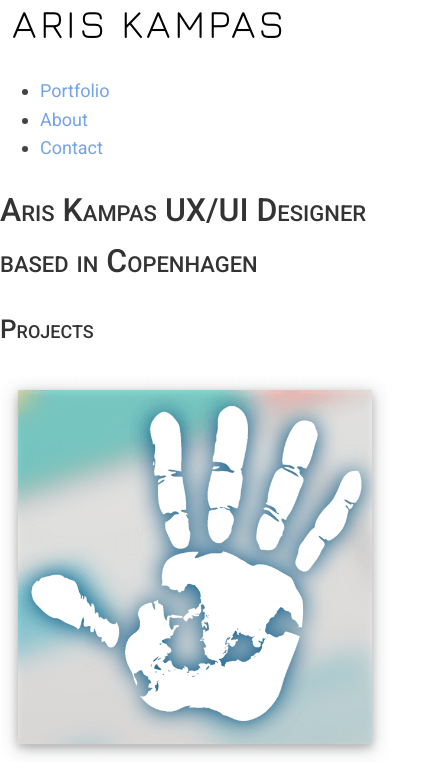
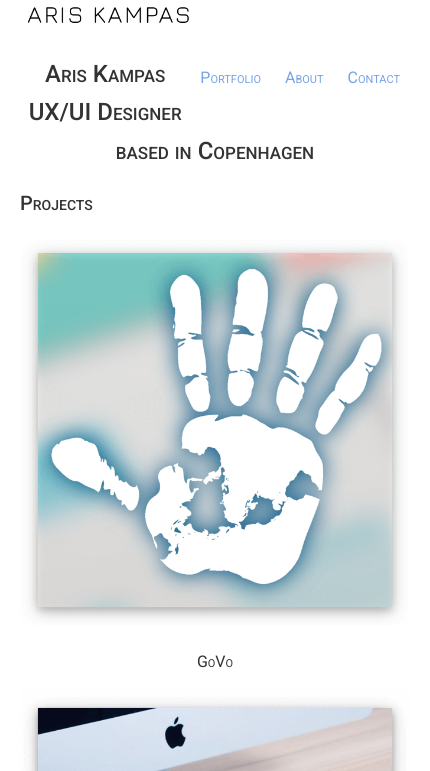
Before and after one commit to ariskampas/portfolio, a plain HTML site: page index.html in a window 390 px wide. Shown: the top 771 px of the page, 430 px wide, since content can reach past the window. Drawn offline with nearby package versions, Linux system fonts and the light colour scheme.

Commit message:
changes to css styling file according to the new styling

```diff
--- a/css/style.css
+++ b/css/style.css
@@ -5,33 +5,55 @@ secondary colors (grey lighter) #444444
 link color: light blue #75a3e7
 page background color white #ffffff
 */
-
 /* Typography */
 body {
-  font-family: 'Roboto', sans-serif; /* set body font*/
-  font-size: 18px; /* body font size to 16px */
-  line-height: 1.6; /* body line height is set to 1.6 */
-  font-weight: 400; /* font weight is set to thin, 100 */
-  color: #444444; /* default copy color dark grey */
-  background-color: #ffffff; /* background color white */
+  font-family: 'Roboto', sans-serif;
+  /* set body font*/
+  font-size: 18px;
+  /* body font size to 16px */
+  line-height: 1.6;
+  /* body line height is set to 1.6 */
+  font-weight: 400;
+  /* font weight is set to thin, 100 */
+  color: #444444;
+  /* default copy color dark grey */
+  background-color: #ffffff;
+  /* background color white */
 }
+
 h1 {
-  font-size: 32px;  /* h1 font size to 30px */
-  font-weight: 500; /*h1 font weight is bold, 500 */
-  font-variant: small-caps; /* h1 all lowercase into small caps */
-  color: #333333;   /*default color for h1 is dark grey */
+  font-size: 32px;
+  /* h1 font size to 30px */
+  font-weight: 500;
+  /*h1 font weight is bold, 500 */
+  font-variant: small-caps;
+  /* h1 all lowercase into small caps */
+  color: #333333;
+  /*default color for h1 is dark grey */
+  text-align: center;
+  /* Centers text */
 }
+
 h2 {
-  font-size: 26px;  /* h2 font size to 24px */
-  font-weight: 500; /*h2 font weight is bold, 500 */
-  font-variant: small-caps; /* h2 all lowercase into small caps */
-  color: #333333;   /*default color for h2 is dark grey */
-  }
+  font-size: 26px;
+  /* h2 font size to 24px */
+  font-weight: 500;
+  /*h2 font weight is bold, 500 */
+  font-variant: small-caps;
+  /* h2 all lowercase into small caps */
+  color: #333333;
+  /*default color for h2 is dark grey */
+}
+
 h3 {
-  font-size: 22px;  /* h3 font size to 18px */
-  font-weight: 400; /*h3 font weight is regular, 400 */
-  font-variant: small-caps; /* h3 all lowercase into small caps */
-  color: #333333;   /*default color for h3 is dark grey */
+  font-size: 22px;
+  /* h3 font size to 18px */
+  font-weight: 400;
+  /*h3 font weight is regular, 400 */
+  font-variant: small-caps;
+  /* h3 all lowercase into small caps */
+  color: #333333;
+  /*default color for h3 is dark grey */
 }
 
 /* Links */
@@ -39,27 +61,31 @@ a {
   /* link color light blue */
   color: #75a3e7;
   /* no underline in link */
-  text-decoration:none;
+  text-decoration: none;
 }
+
 a:visited {
   /*visited link*/
   color: #75a3e7;
 }
+
 a:hover,
 a:focus {
   /*hover over link underline*/
-  text-decoration:underline;
+  text-decoration: underline;
 }
+
 a:active {
   /*selected link*/
-  text-decoration:underline;
+  text-decoration: underline;
 }
 
 /* Buttons */
 .button {
   /*overwrite browser defaults */
-  border:none;
-  font-family: inherit; /* take it from the outer container */
+  border: none;
+  font-family: inherit;
+  /* take it from the outer container */
   font-weight: 500;
   /*style button */
   color: white !important;
@@ -71,7 +97,149 @@ a:active {
   border-bottom: 0px;
   transition: 0.4s opacity;
 }
+
 .button:hover,
 .button:focus {
-  opacity: 0.8; /* Reduces the opacity of the button to 80% */
+  opacity: 0.8;
+  /* Reduces the opacity of the button to 80% */
 }
+
+/* Layout styling */
+.wrapper {
+  /*applied to all pages and the whole page */
+  width: 100%;
+  max-width: 1080px;
+  /* Because I love large resolutions */
+  margin: 0 auto;
+  /* No spacing to top and bottom and auto spacing to left and right */
+  padding: 0 20px;
+}
+
+.columns-container {
+  /*remove spaces within container trick */
+  font-size: 0px;
+}
+
+.column-4 {
+  font-size: 16px;
+  width: 24%;
+  display: inline-block;
+  margin-right: 1%;
+  text-align: center;
+  /* Centers text */
+}
+
+.column-4:last-child {
+  margin-right: 0;
+  /*create a little bit of space in the right of the list */
+}
+
+/* styling the navigation menu */
+.menu-navigation {
+  list-style-type: none;
+  font-size: 22px;
+  font-variant: small-caps;
+  padding: 0;
+  float: right;
+  height: 50px;
+}
+
+.menu-navigation>li {
+  display: inline-block;
+  margin: 10px;
+}
+
+/* footer icons styling */
+.footer-icons {
+  list-style-type: none;
+}
+
+.footer-icons>li {
+  display: inline-block;
+  margin: 10px;
+}
+
+.footer-style {
+min-height: 200px;
+margin-top: 20%;
+}
+
+/* resizing and styling */
+@media all and (max-width: 992px) {
+  .logo {
+    /* Make logo smaller by changing it's height */
+    height: 40px;
+  }
+
+  h1 {
+    /* Reduce font-size of heading */
+    font-size: 28px;
+    text-align: center;
+  }
+
+  h2 {
+    /* Reduce font-size of heading */
+    font-size: 24px;
+  }
+
+  h2 {
+    /* Reduce font-size of heading */
+    font-size: 18px;
+  }
+
+  p {
+    font-size: 14px;
+  }
+
+  .column-4 {
+    /* Modify 4-column to 2-columns */
+    width: 49%;
+    margin-right: 1%;
+  }
+
+  .menu-navigation {
+    font-size: 18px;
+  }
+
+  .column-4:nth-child(2) {
+    margin-right: 0;
+  }
+}
+
+@media all and (max-width: 600px) {
+  .logo {
+    /* Make logo smaller by changing it's height */
+    height: 30px;
+  }
+
+  h1 {
+    /* Reduce font-size of heading */
+    font-size: 24px;
+    text-align: center;
+  }
+
+  h2 {
+    /* Reduce font-size of heading */
+    font-size: 20px;
+  }
+
+  h3 {
+    /* Reduce font-size of heading */
+    font-size: 16px;
+    text-align: center;
+  }
+
+  p {
+    font-size: 12px;
+  }
+
+  .column-4 {
+    /* Modify 4-column to 2-columns */
+    width: 100%;
+    margin-right: 0px;
+  }
+
+  .menu-navigation {
+    font-size: 16px;
+  }
+}
```
